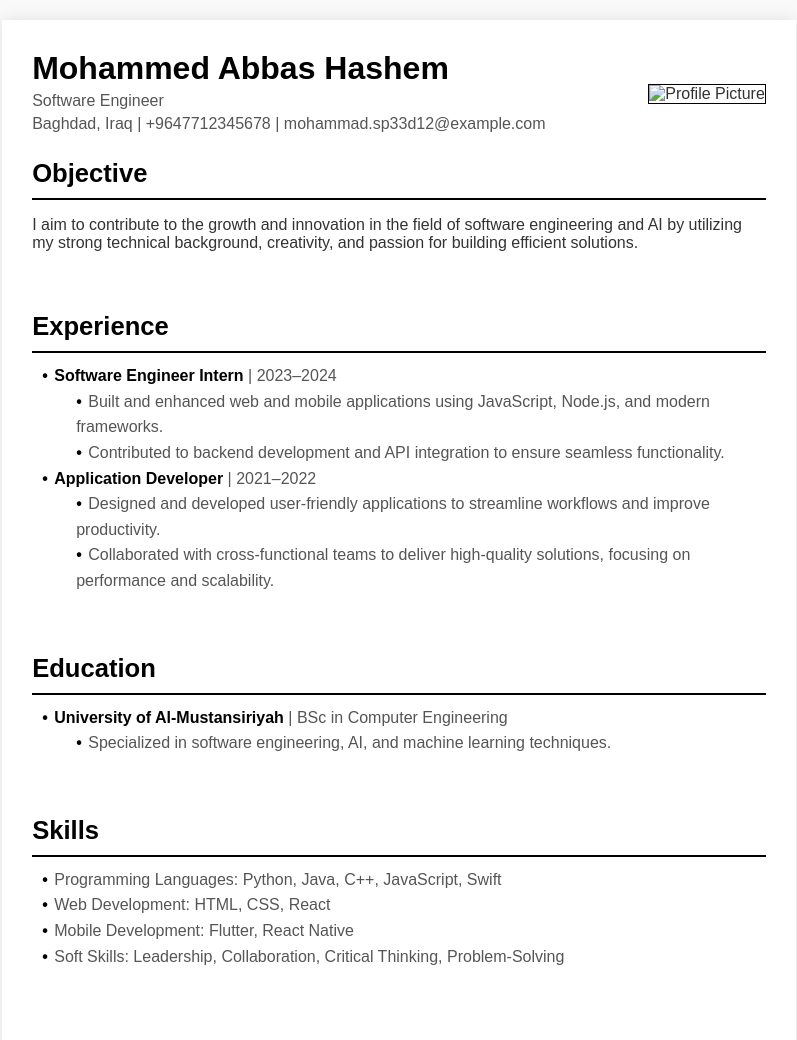
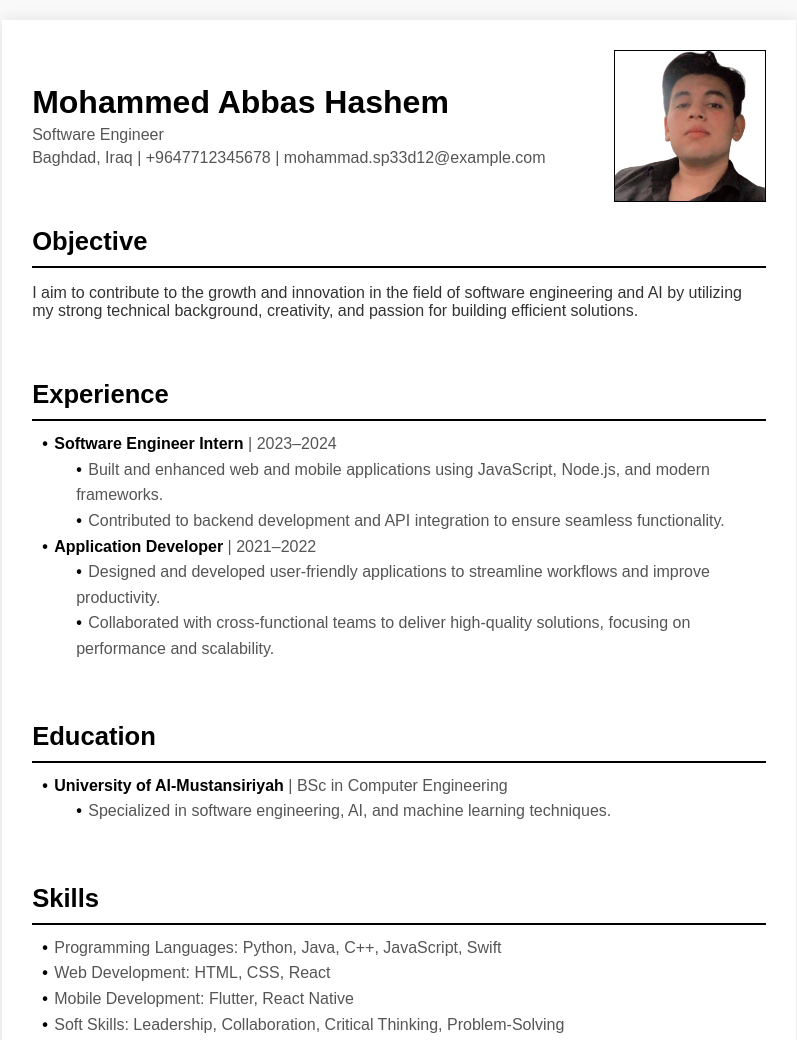
Before and after one commit to sp33d12/spx, a plain HTML site: page index.html in a window 1280 px wide. Shown: the whole page, without its empty margins (241-1038 px from the left). Drawn offline with Linux system fonts and the light colour scheme; the site is published under a folder, as on GitHub Pages, so addresses that start at the root find nothing.

Commit message:
Update index.html

```diff
--- a/index.html
+++ b/index.html
@@ -15,7 +15,7 @@
                 <p>Baghdad, Iraq | +9647712345678 | mohammad.sp33d12@example.com</p>
             </div>
             <div class="header-right">
-                <img src="/profile.png" alt="Profile Picture">
+                <img src="./profile.png" alt="Profile Picture">
             </div>
         </header>
 
```
